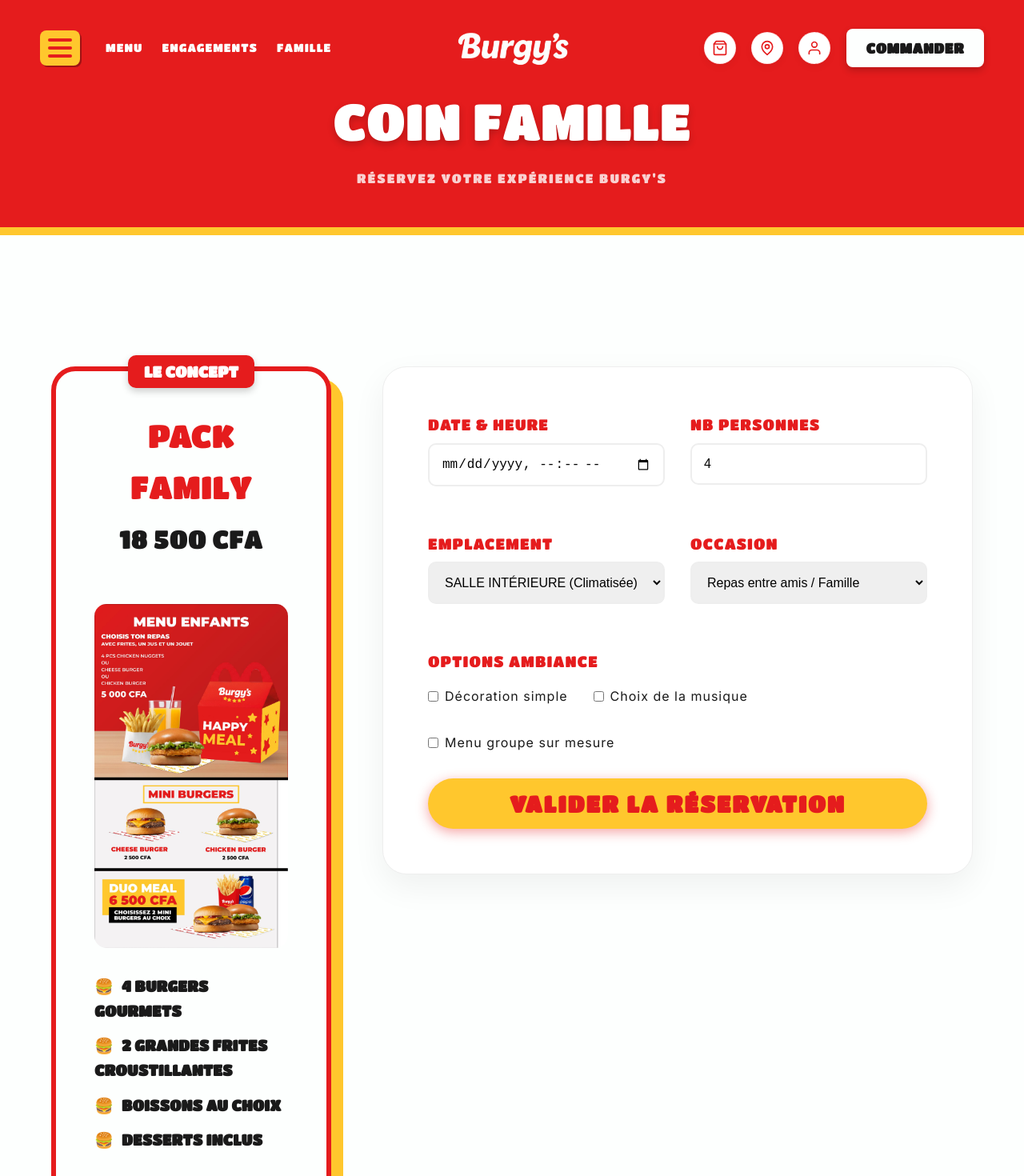
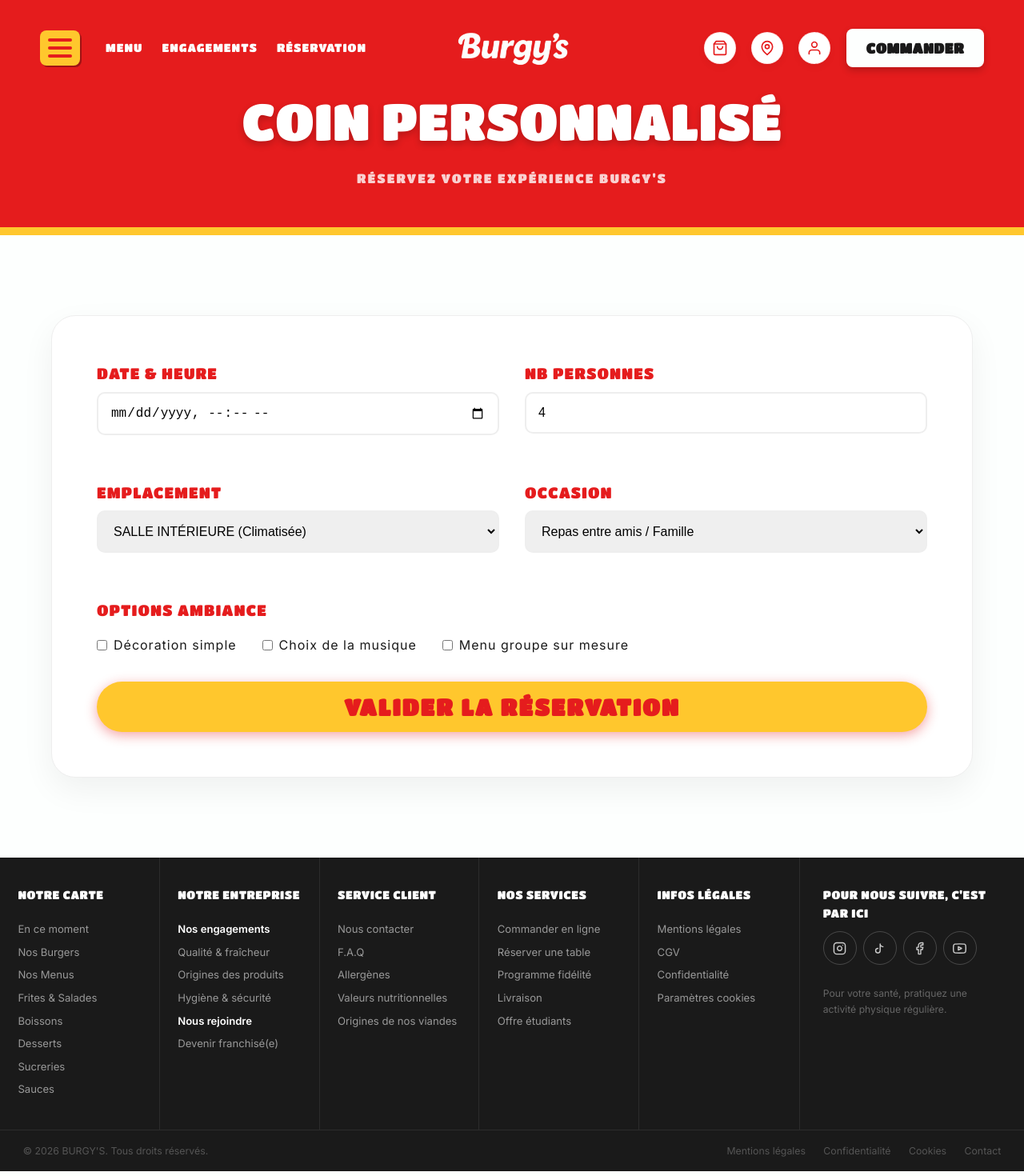
Before and after one commit to Squid-Nayth/burgy-s-demo, a React (Vite) app: page /reservation in a window 1280 px wide. Shown: the top 1470 px of the page at 80% size. Built offline with nearby package versions, Linux system fonts and the light colour scheme.

Commit message:
Removed the family pack off the reservation page

```diff
--- a/src/components/Navbar.jsx
+++ b/src/components/Navbar.jsx
@@ -33,7 +33,7 @@
         <div className="nav-links">
           <Link to="/nos-produits" className={isActive('/nos-produits')}>MENU</Link>
           <Link to="/engagements">ENGAGEMENTS</Link>
-          <Link to="/reservation">FAMILLE</Link>
+          <Link to="/reservation">RÉSERVATION</Link>
         </div>
       </div>
 
--- a/src/pages/Reservation.jsx
+++ b/src/pages/Reservation.jsx
@@ -16,26 +16,8 @@
 
   return (
     <>
-      <PageHeader title="COIN FAMILLE" subtitle="RÉSERVEZ VOTRE EXPÉRIENCE BURGY'S" />
+      <PageHeader title="COIN PERSONNALISÉ" subtitle="RÉSERVEZ VOTRE EXPÉRIENCE BURGY'S" />
       <section id="reservation" className="section-light reservation-section">
-        <div className="experience-grid">
-          {/* Pack Family */}
-          <div className="exp-card pack-card">
-            <div className="exp-tag" style={{ background: 'var(--brand-red)', color: '#fff' }}>LE CONCEPT</div>
-            <h4 style={{ fontSize: '2.5rem', color: 'var(--brand-red)' }}>PACK FAMILY</h4>
-            <p className="exp-price" style={{ fontSize: '2rem' }}>18 500 CFA</p>
-            <div className="pack-visual" style={{ margin: '1.5rem 0' }}>
-              <img src="/assets/img6.jpg" alt="Pack Family" style={{ width: '100%', borderRadius: '15px' }} />
-            </div>
-            <ul className="exp-details" style={{ fontFamily: 'var(--font-heading)', fontSize: '1.2rem' }}>
-              <li><strong>4 BURGERS GOURMETS</strong></li>
-              <li><strong>2 GRANDES FRITES CROUSTILLANTES</strong></li>
-              <li><strong>BOISSONS AU CHOIX</strong></li>
-              <li><strong>DESSERTS INCLUS</strong></li>
-            </ul>
-            <button className="btn-primary" style={{ fontSize: '1.2rem', width: '100%' }}>CHOISIR CE PACK</button>
-          </div>
-
           {/* Formulaire */}
           <div className="booking-form-container">
             <form className="reservation-form" onSubmit={handleSubmit}>
@@ -78,7 +60,6 @@
               <button type="submit" className="btn-primary w-100">VALIDER LA RÉSERVATION</button>
             </form>
           </div>
-        </div>
       </section>
     </>
   )
```
